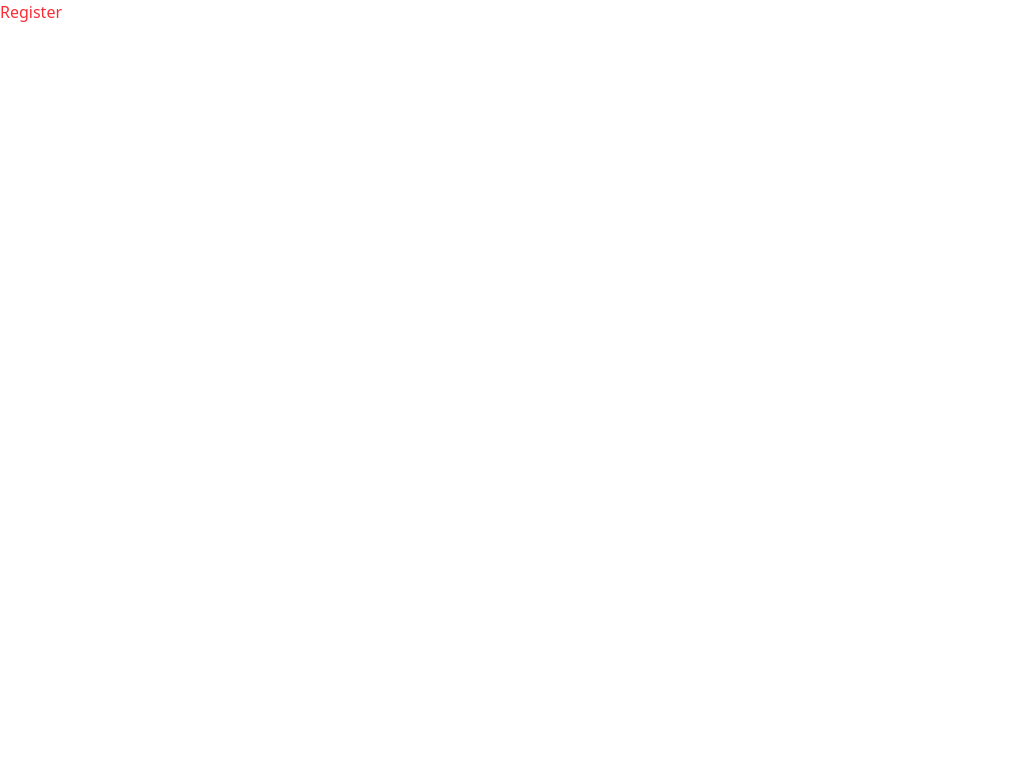
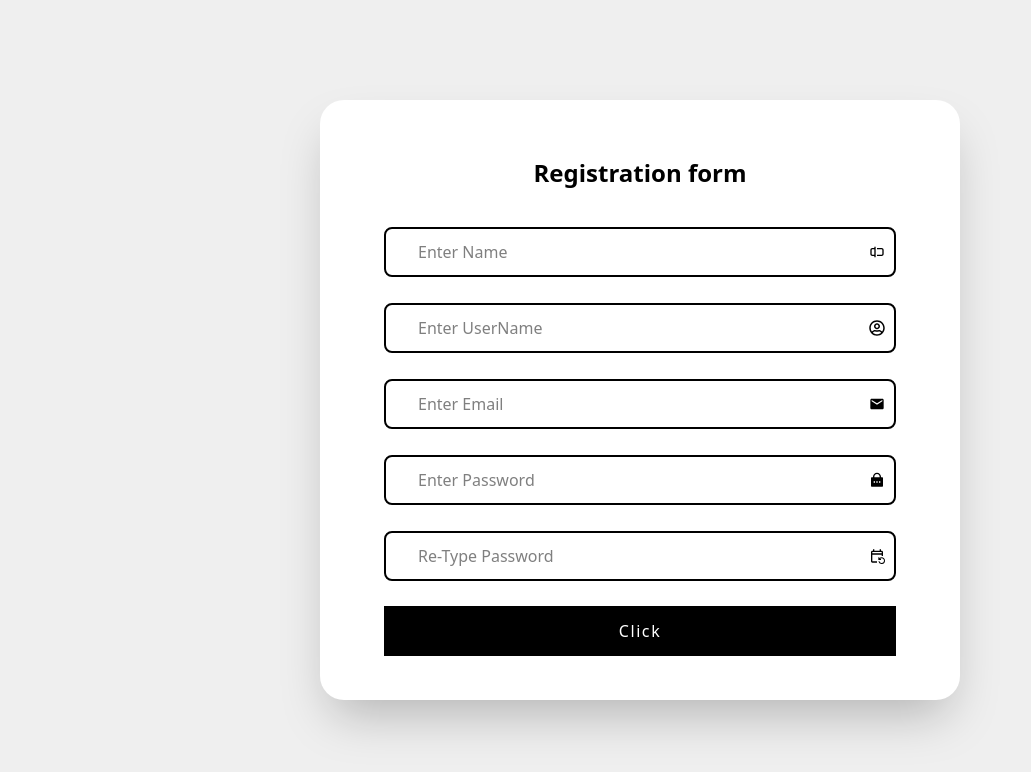
Before and after one commit to Naveen4567890/billStudentApp, a React (Vite) app: page / in a window 1280 px wide. Shown: the top 772 px of the page, without its empty margins (0-1031 px from the left). Built offline with nearby package versions, Linux system fonts and the light colour scheme.

Commit message:
creating and styling register

```diff
--- a/package.json
+++ b/package.json
@@ -13,6 +13,7 @@
     "@tailwindcss/vite": "^4.1.10",
     "react": "^19.1.0",
     "react-dom": "^19.1.0",
+    "react-icons": "^5.5.0",
     "react-router-dom": "^7.6.2",
     "tailwindcss": "^4.1.10"
   },
--- a/src/App.css
+++ b/src/App.css
@@ -1 +1,5 @@
 @import "tailwindcss";
+#root{
+    width: 100vw;
+    height: 100vh;
+}
--- a/src/components/user/Register.jsx
+++ b/src/components/user/Register.jsx
@@ -1,8 +1,24 @@
 import React from 'react'
+
+import { CgRename } from "react-icons/cg";
+import { FaRegUserCircle } from "react-icons/fa";
+import { MdEmail } from "react-icons/md";
+import { RiLockPasswordFill } from "react-icons/ri";
+import { MdOutlineEventRepeat } from "react-icons/md";
 
 const Register = () => {
   return (
-    <div className='text-red-500'>Register</div>
+    <div className='size-full bg-[#efefef]  grid place-items-center' >
+      <form action="" className='w-1/2 h-3/4 bg-white rounded-3xl shadow-2xl grid place-items-center px-16 py-8'>
+        <div className='size-full grid place-items-center text-2xl font-bold'><h1>Registration form</h1></div>
+        <div className='flex w-full h-2/3 rounded-lg border-2' ><input type="text" name="name" placeholder='Enter Name' className='flex px-8 w-[95%] h-full outline-0' /><span className='grid place-content-center'><CgRename /></span></div>
+        <div className='flex w-full h-2/3 rounded-lg border-2'><input type="text" name="username" placeholder='Enter UserName' className='flex px-8 w-[95%] h-full outline-0'/><span className='grid place-items-center'><FaRegUserCircle /></span></div>
+        <div className='flex w-full h-2/3 rounded-lg border-2'><input type="email" name="email" placeholder='Enter Email' className='flex px-8 w-[95%] h-full outline-0'/><span className='grid place-items-center'><MdEmail /></span></div>
+        <div className='flex w-full h-2/3 rounded-lg border-2'><input type="password" name="password" placeholder='Enter Password' className='flex px-8 w-[95%] h-full outline-0'/><span className='grid place-items-center'><RiLockPasswordFill /></span></div>
+        <div className='flex w-full h-2/3 rounded-lg border-2'><input type="password" name="repeat password" placeholder='Re-Type Password' className='flex px-8 w-[95%] h-full outline-0'/><span className='grid place-items-center'><MdOutlineEventRepeat /></span></div>
+        <div className=' w-full h-2/3 bg-black text-white grid place-items-center tracking-widest'><button>Click</button></div>
+      </form>
+    </div>
   )
 }
 
```
Also changed, not shown: 1 other file (tests, documents, lock files or other folders).
